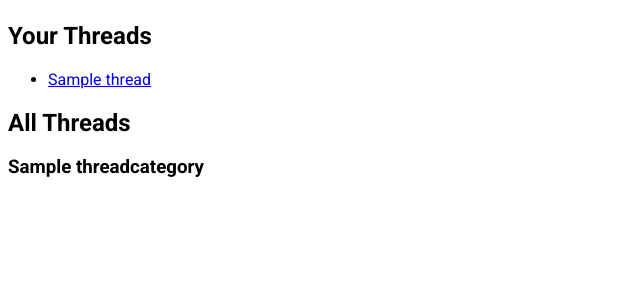
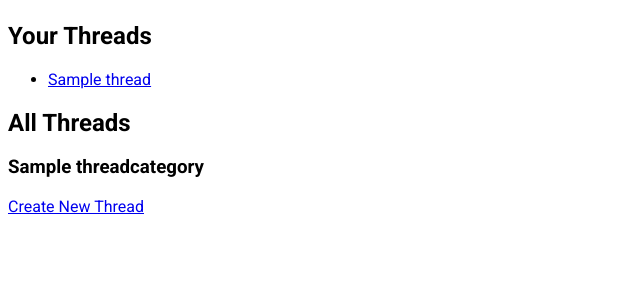
Before and after one commit to ls-s40/hobbysite-E-14, a Django app: page /forum/threads/ in a window 1280 px wide. Shown: the part 161-461 px from the top of the page, without its empty margins (0-640 px from the left). Run offline with Django 5.2, Linux system fonts and the light colour scheme; a user stored in the database is signed in; tables that the repository leaves empty hold one stand-in row (values such as "Sample post").

Commit message:
Created functionality for user creation of threads

```diff
--- a/hobbysite/forum/templates/forum/thread_detail.html
+++ b/hobbysite/forum/templates/forum/thread_detail.html
@@ -20,6 +20,8 @@
     <h1>{{ thread.title }}</h1>
     <p><strong>Author:</strong> {{ thread.author.user.username }}</p>
     <p><strong>Category:</strong> {{ thread.category.name }}</p>
+    <p><strong>Created on:</strong> {{ thread.created_on|date:"F j, Y, g:i a" }}</p>
+    <p><strong>Last updated:</strong> {{ thread.updated_on|date:"F j, Y, g:i a" }}</p>
 
     <div>
         <p>{{ thread.entry|linebreaks }}</p>
--- a/hobbysite/forum/templates/forum/thread_list.html
+++ b/hobbysite/forum/templates/forum/thread_list.html
@@ -41,4 +41,6 @@
         </ul>
     {% endfor %}
 
+    <a href="{% url 'forum:create_thread' %}">Create New Thread</a>
+
 {% endblock %}
--- a/hobbysite/forum/urls.py
+++ b/hobbysite/forum/urls.py
@@ -1,11 +1,12 @@
 """Manages the URL pathing of the forum app."""
 
 from django.urls import path
-from .views import thread_list, thread_detail
+from .views import thread_list, thread_detail, create_thread
 
 urlpatterns = [
         path('threads/', thread_list, name='index'),
-        path('thread/<int:id>/', thread_detail, name='thread_detail')
+        path('thread/<int:id>/', thread_detail, name='thread_detail'),
+        path('thread/add/', create_thread, name="create_thread")
     ]
 
 app_name = "forum"
--- a/hobbysite/forum/views.py
+++ b/hobbysite/forum/views.py
@@ -1,9 +1,10 @@
 """Manages the different views of the forum app."""
 
-from django.shortcuts import get_object_or_404, render
+from django.shortcuts import get_object_or_404, render, redirect
 from .models import Thread, ThreadCategory
 from django.contrib.auth.decorators import login_required
 from user_management.models import Profile
+from .forms import ThreadForm
 
 # Create your views here.
 
@@ -40,3 +41,19 @@ def thread_detail(request, id):
         'other_threads': other_threads
     }
     return render(request, 'forum/thread_detail.html', ctx)
+
+@login_required
+def create_thread(request):
+    """Generate view to add a thread."""
+    if request.method == 'POST':
+        form = ThreadForm(request.POST, request.FILES)
+        if form.is_valid():
+            thread = form.save(commit=False)
+            thread.author = Profile.objects.get(user=request.user)
+            thread.save()
+            return redirect(thread.get_absolute_url())
+    else:
+        form = ThreadForm()
+
+    ctx = {'form': form}
+    return render(request, 'forum/add_thread.html', ctx)
```
Also changed, not shown: hobbysite/forum/forms.py (added, +13 -0 lines), hobbysite/forum/templates/forum/add_thread.html (added, +20 -0 lines).
